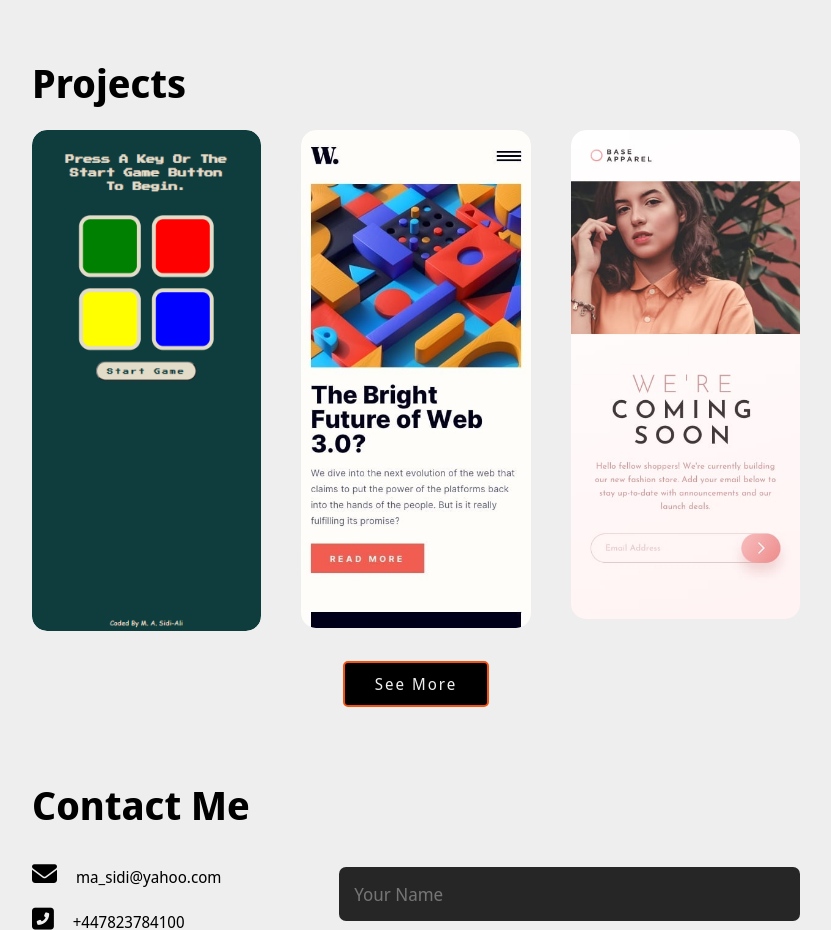
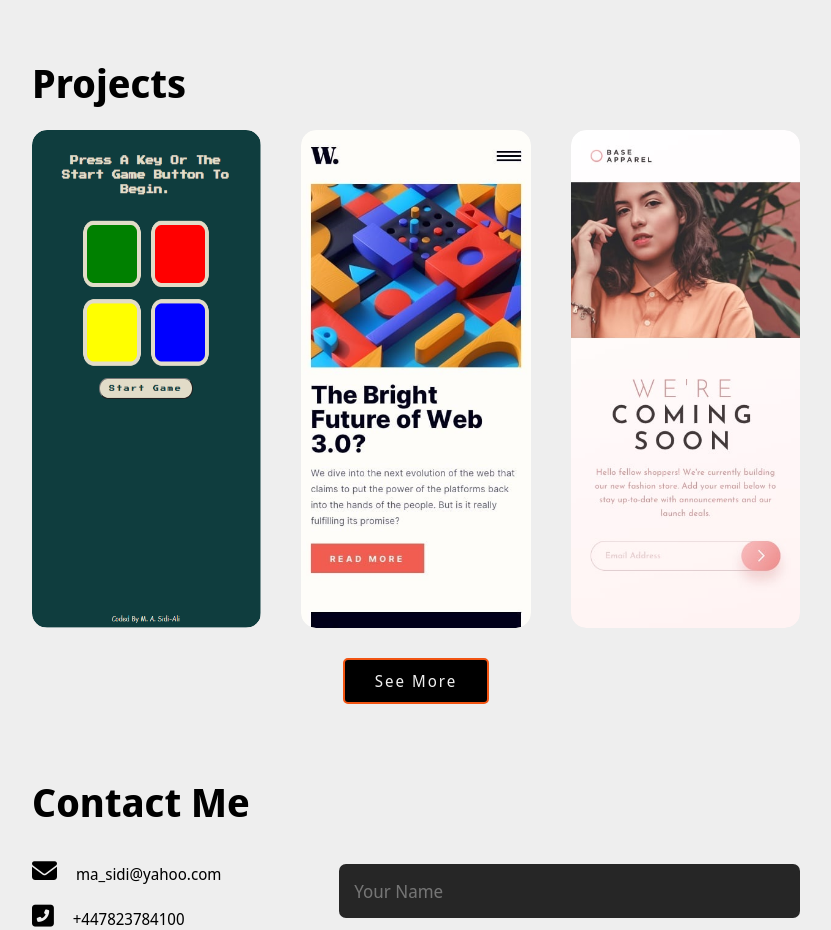
Before and after one commit to Sidi-Ali/msidiali, a plain HTML site: page index.html in a window 1280 px wide. Shown: the part 1360-2290 px from the top of the page, without its empty margins (224-1055 px from the left). Drawn offline with Linux system fonts and the light colour scheme.

Commit message:
update simon

```diff
--- a/css/styles.css
+++ b/css/styles.css
@@ -279,6 +279,7 @@ nav{
 
 .work img{
   width: 100%;
+  height: 100%;
   border-radius: 15px;
   display: block;
   transition: transform 0.5s;
@@ -713,15 +714,6 @@ nav{
   }
 }
 
-
-
-
-
-
-
-
-
-
 .jUAUNp {
     position: absolute;
     width: 0.764231rem;
--- a/index.html
+++ b/index.html
@@ -420,15 +420,6 @@
           </svg>
         </div>
 
-
-
-
-
-
-
-
-
-
       </div>
 
     </div>
@@ -532,7 +523,7 @@
         <h2 class="sectionH2">projects</h2>
         <div class="work-items">
           <div class="work">
-            <img src="images/simon-mobile.png" alt="Simon game project">
+            <img src="images/mobileVersion.png" alt="Simon game project">
             <div class="work-text">
               <h3>Simon Game</h3>
               <p>This is a model of the simon game. Users are shown patterns to click, and the patterns get more complecated by stages.</p>
```
